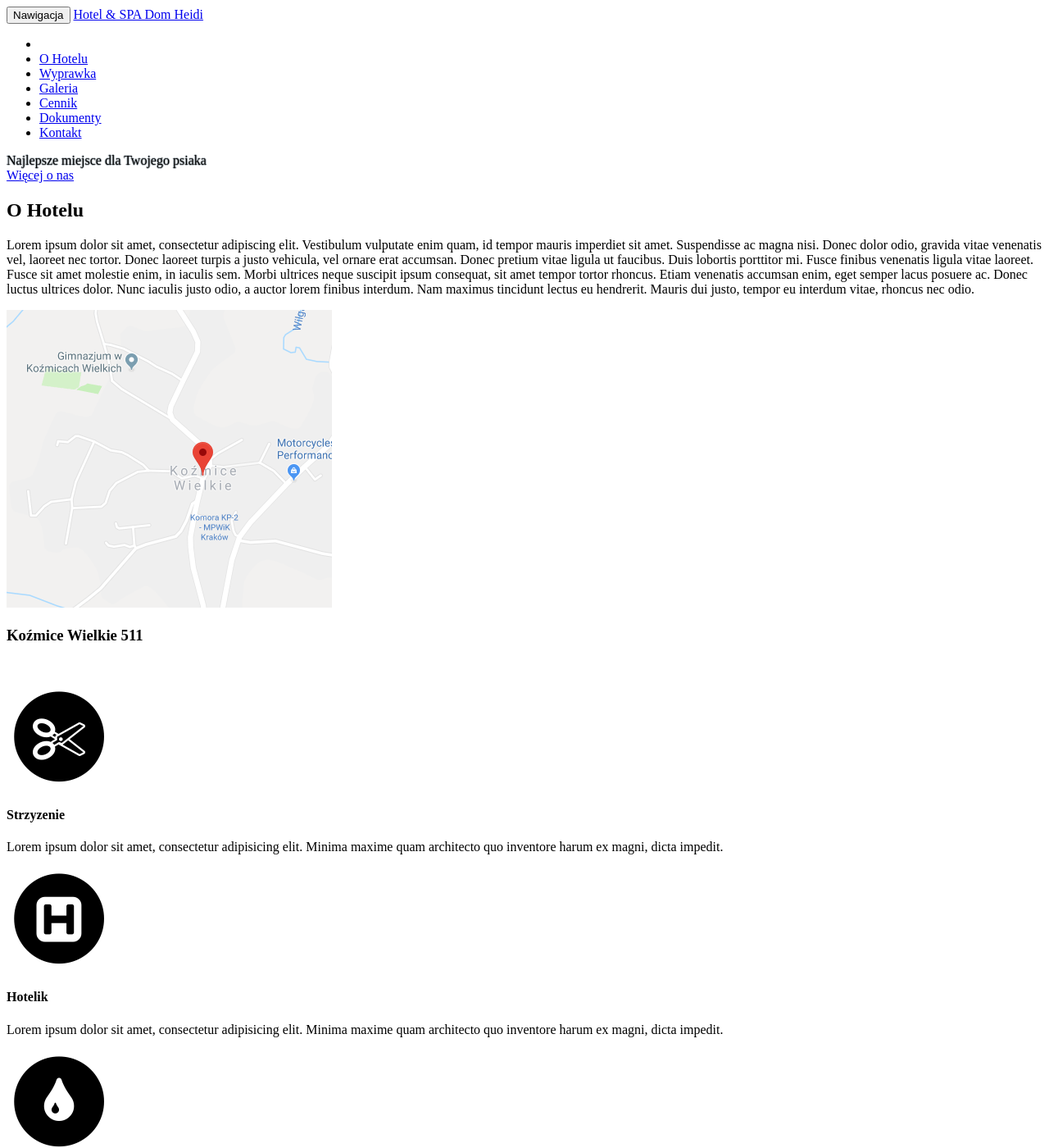
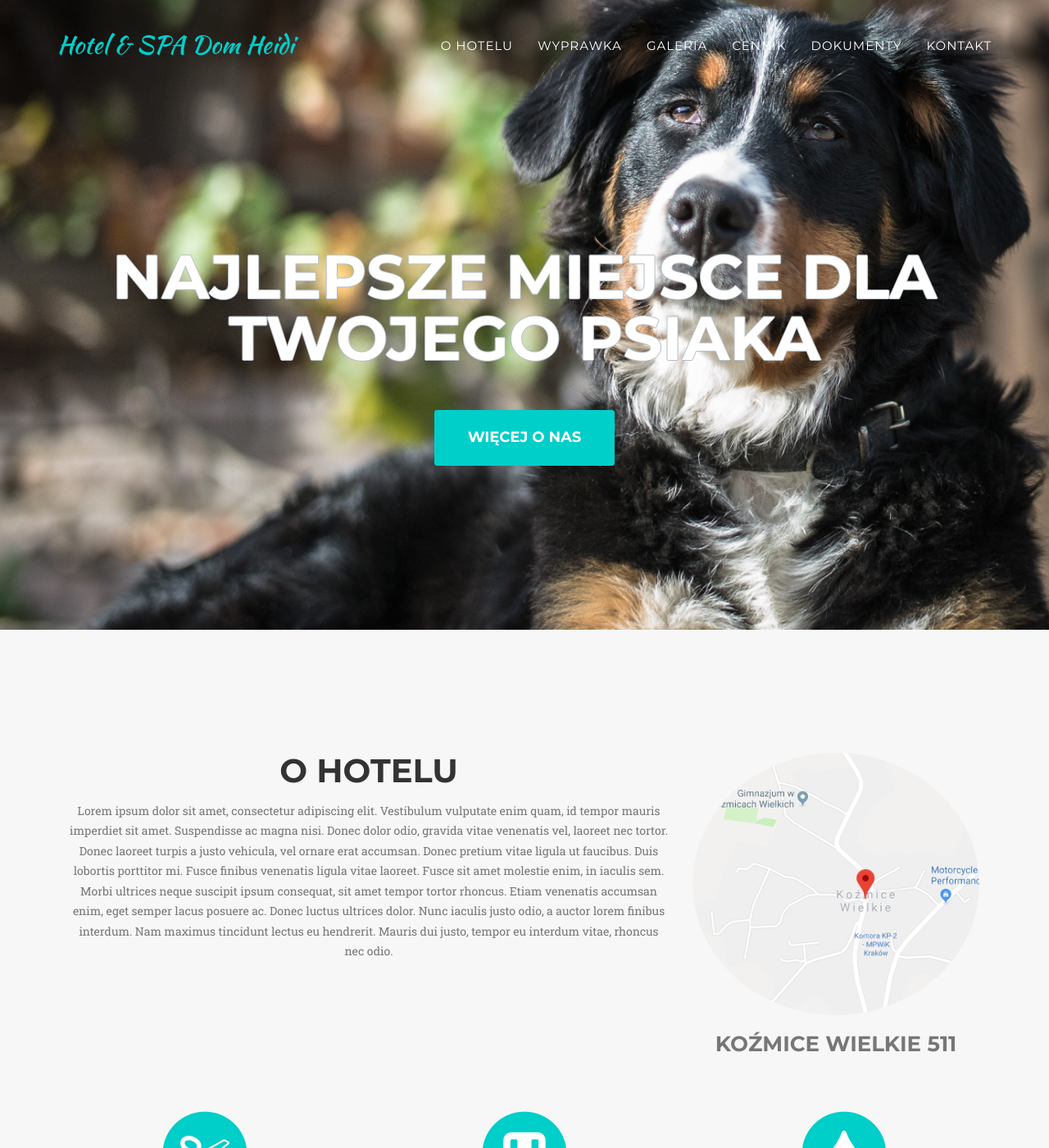
Before and after one commit to ArturSkowronski/dom-heidi.github.io, a Jekyll site: the page built from index.html, in a window 1280 px wide and 1400 px high. Shown: the whole window at 82% size. Built offline with Jekyll 4.4.1, drawn with Linux system fonts in a browser that asks for light colours; some web fonts are replaced.

```diff
--- a/_includes/head.html
+++ b/_includes/head.html
@@ -8,7 +8,7 @@
 
 
     <!-- Custom CSS & Bootstrap Core CSS - Uses Bootswatch Flatly Theme: http://bootswatch.com/flatly/ -->
-    <link rel="stylesheet" href="{{ "/style1.css" | prepend: site.baseurl }}">
+    <link rel="stylesheet" href="{{ "/style.css" }}">
 
     <!-- Custom Fonts -->
     <link rel="stylesheet" href="{{ "/css/font-awesome/css/font-awesome.min.css" | prepend: site.baseurl }}">
```
Also changed, not shown: _layouts/style.css (renamed from _layouts/style1.css).
